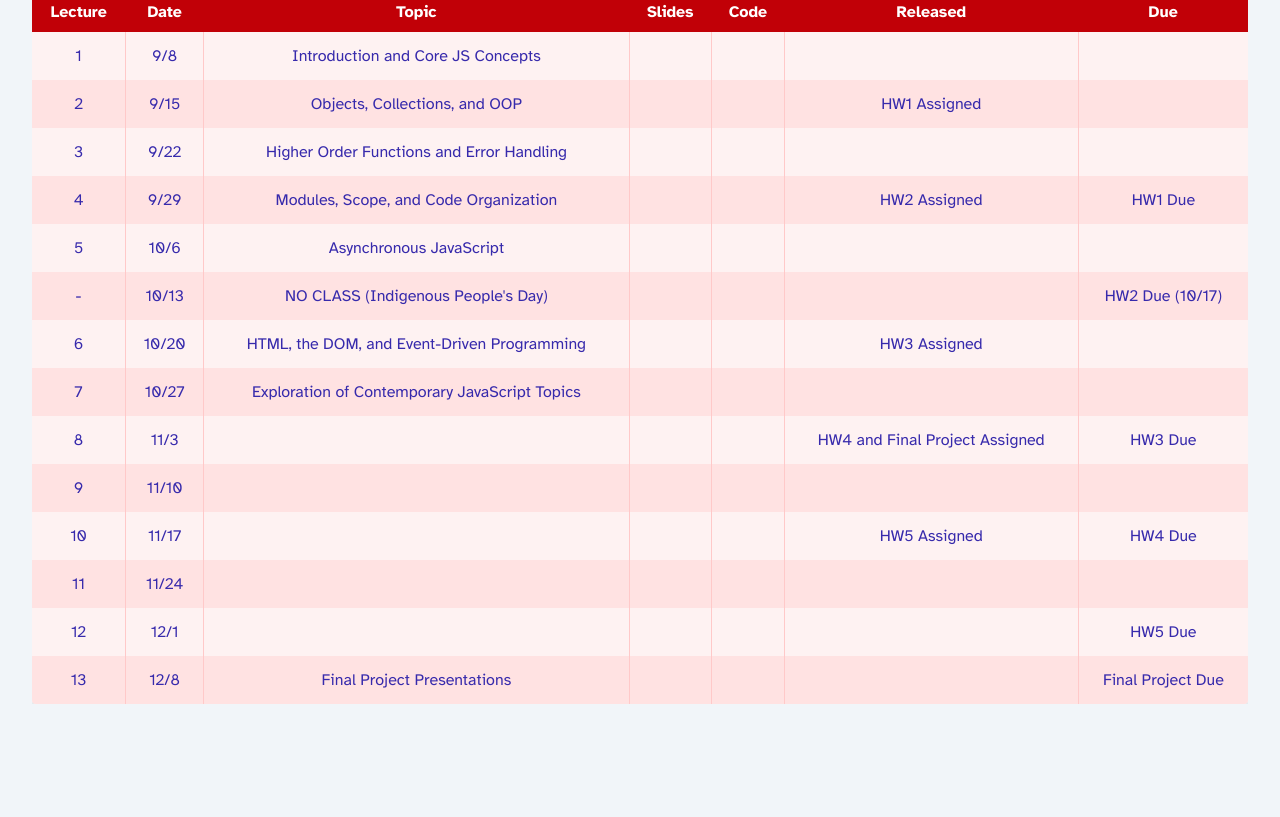
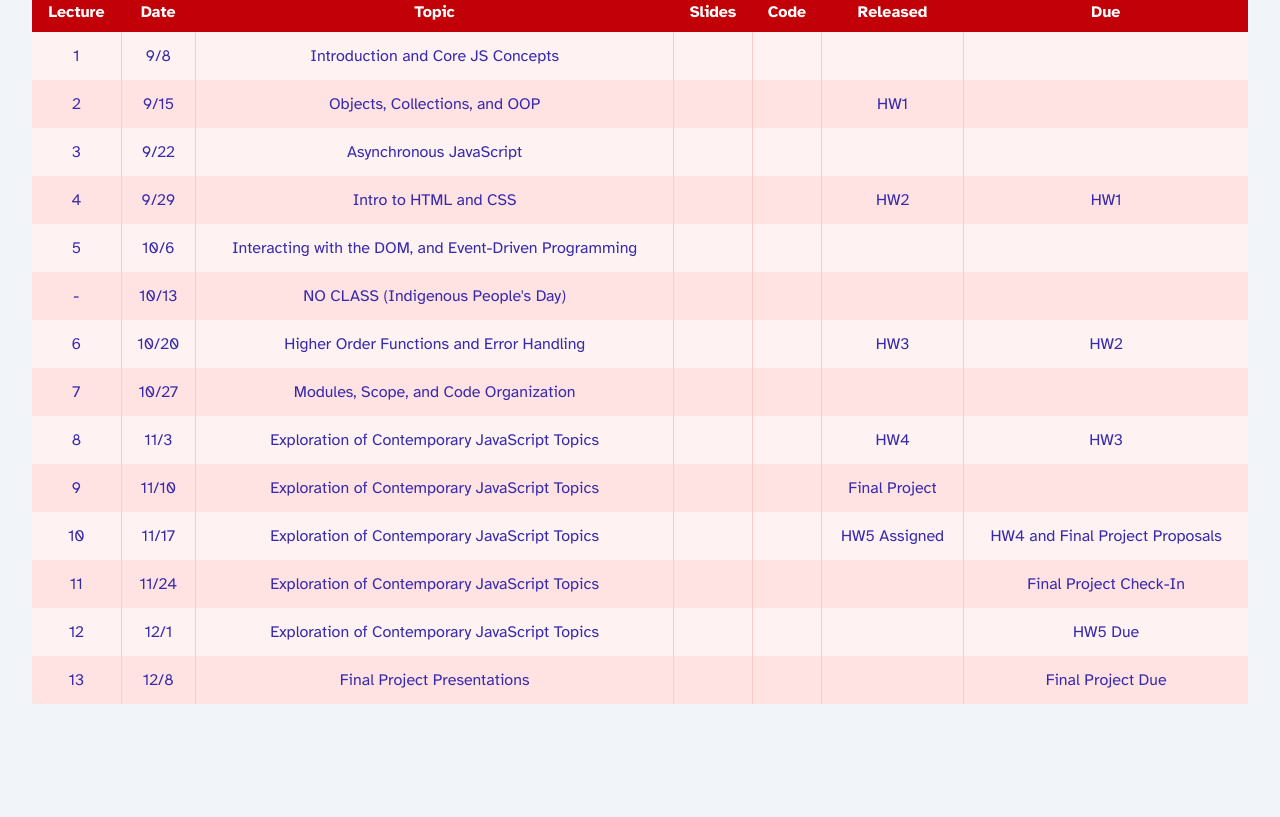
Before and after one commit to voravichs/cis_1962_sp_26, a React (Vite) app: page / in a window 1280 px wide. Shown: the part 760-1577 px from the top of the page. Built offline with nearby package versions, Linux system fonts and the light colour scheme.

Commit message:
update schedule

```diff
--- a/src/data/schedule.js
+++ b/src/data/schedule.js
@@ -1,17 +1,17 @@
 const schedule = [
   { id: 1, date: "9/8", topic: "Introduction and Core JS Concepts", slides: "", code: "", assignmentsAssigned: "", assignmentsDue: "" },
-  { id: 2, date: "9/15", topic: "Objects, Collections, and OOP", slides: "", code: "", assignmentsAssigned: "HW1 Assigned", assignmentsDue: "" },
-  { id: 3, date: "9/22", topic: "Higher Order Functions and Error Handling", slides: "", code: "", assignmentsAssigned: "", assignmentsDue: "" },
-  { id: 4, date: "9/29", topic: "Modules, Scope, and Code Organization", slides: "", code: "", assignmentsAssigned: "HW2 Assigned", assignmentsDue: "HW1 Due" },
-  { id: 5, date: "10/6", topic: "Asynchronous JavaScript", slides: "", code: "", assignmentsAssigned: "", assignmentsDue: "" },
-  { id: "-", date: "10/13", topic: "NO CLASS (Indigenous People's Day)", slides: "", code: "", assignmentsAssigned: "", assignmentsDue: "HW2 Due (10/17)" },
-  { id: 6, date: "10/20", topic: "HTML, the DOM, and Event-Driven Programming", slides: "", code: "", assignmentsAssigned: "HW3 Assigned", assignmentsDue: "" },
-  { id: 7, date: "10/27", topic: "Exploration of Contemporary JavaScript Topics", slides: "", code: "", assignmentsAssigned: "", assignmentsDue: "" },
-  { id: 8, date: "11/3", topic: "", slides: "", code: "", assignmentsAssigned: "HW4 and Final Project Assigned", assignmentsDue: "HW3 Due" },
-  { id: 9, date: "11/10", topic: "", slides: "", code: "", assignmentsAssigned: "", assignmentsDue: "" },
-  { id: 10, date: "11/17", topic: "", slides: "", code: "", assignmentsAssigned: "HW5 Assigned", assignmentsDue: "HW4 Due" },
-  { id: 11, date: "11/24", topic: "", slides: "", code: "", assignmentsAssigned: "", assignmentsDue: "" },
-  { id: 12, date: "12/1", topic: "", slides: "", code: "", assignmentsAssigned: "", assignmentsDue: "HW5 Due" },
+  { id: 2, date: "9/15", topic: "Objects, Collections, and OOP", slides: "", code: "", assignmentsAssigned: "HW1", assignmentsDue: "" },
+  { id: 3, date: "9/22", topic: "Asynchronous JavaScript", slides: "", code: "", assignmentsAssigned: "", assignmentsDue: "" },
+  { id: 4, date: "9/29", topic: "Intro to HTML and CSS ", slides: "", code: "", assignmentsAssigned: "HW2", assignmentsDue: "HW1" },
+  { id: 5, date: "10/6", topic: "Interacting with the DOM, and Event-Driven Programming", slides: "", code: "", assignmentsAssigned: "", assignmentsDue: "" },
+  { id: "-", date: "10/13", topic: "NO CLASS (Indigenous People's Day)", slides: "", code: "", assignmentsAssigned: "", assignmentsDue: "" },
+  { id: 6, date: "10/20", topic: "Higher Order Functions and Error Handling", slides: "", code: "", assignmentsAssigned: "HW3", assignmentsDue: "HW2" },
+  { id: 7, date: "10/27", topic: "Modules, Scope, and Code Organization", slides: "", code: "", assignmentsAssigned: "", assignmentsDue: "" },
+  { id: 8, date: "11/3", topic: "Exploration of Contemporary JavaScript Topics", slides: "", code: "", assignmentsAssigned: "HW4", assignmentsDue: "HW3" },
+  { id: 9, date: "11/10", topic: "Exploration of Contemporary JavaScript Topics", slides: "", code: "", assignmentsAssigned: "Final Project", assignmentsDue: "" },
+  { id: 10, date: "11/17", topic: "Exploration of Contemporary JavaScript Topics", slides: "", code: "", assignmentsAssigned: "HW5 Assigned", assignmentsDue: "HW4 and Final Project Proposals" },
+  { id: 11, date: "11/24", topic: "Exploration of Contemporary JavaScript Topics", slides: "", code: "", assignmentsAssigned: "", assignmentsDue: "Final Project Check-In" },
+  { id: 12, date: "12/1", topic: "Exploration of Contemporary JavaScript Topics", slides: "", code: "", assignmentsAssigned: "", assignmentsDue: "HW5 Due" },
   { id: 13, date: "12/8", topic: "Final Project Presentations", slides: "", code: "", assignmentsAssigned: "", assignmentsDue: "Final Project Due" }
 ];
 
```
